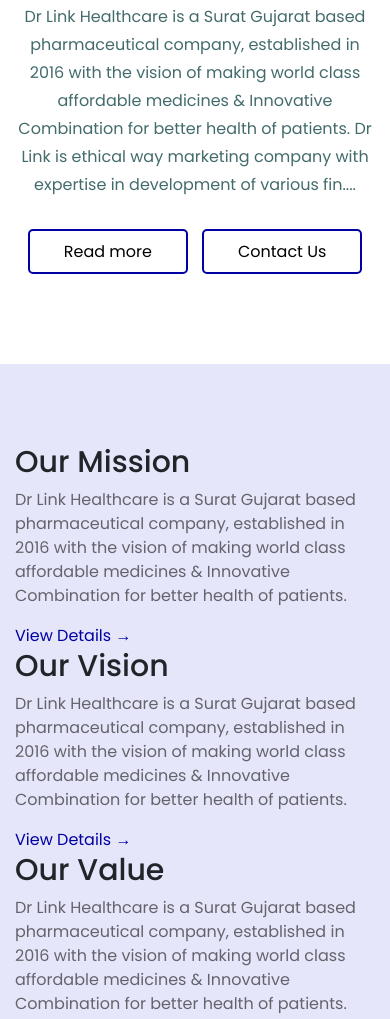
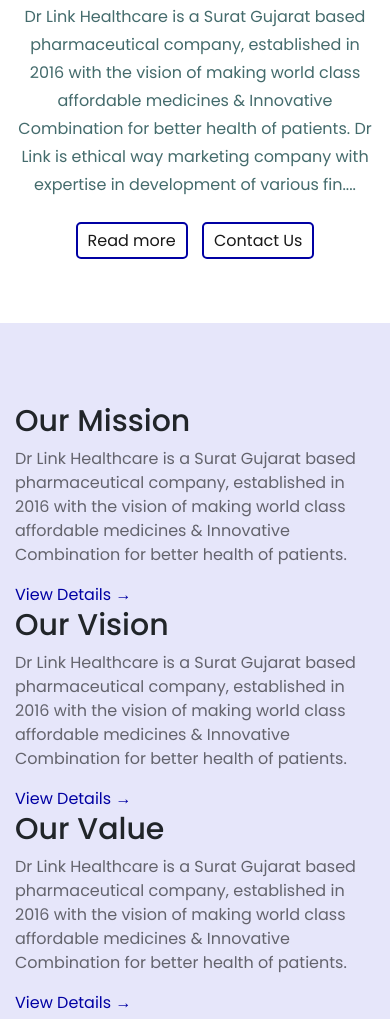
Before and after one commit to JayminPatel007/dr-link-static-site, a plain HTML site: page index.html in a window 390 px wide. Shown: the part 733-1752 px from the top of the page. Drawn offline with nearby package versions, Linux system fonts and the light colour scheme; a web font is replaced by a local one.

Commit message:
some changes

```diff
--- a/css/style.css
+++ b/css/style.css
@@ -104,13 +104,15 @@ span.brand {
     color:#033738bd;
     margin-bottom: 30px;
 }
-.about-btn button {
+.about-btn a {
     width: 160px;
     height: 45px;
       transition: all 0.5s;
     border: 2px solid #0000a3;
     border-radius: 5px;
     margin: 0px 5px;
+    color: #181818;
+    padding: 5px 10px;
     background-color: transparent;
 }
 .img-icon:after {
@@ -160,7 +162,7 @@ span.brand {
 	margin: 80px 0px;
 }
 .header ul li a:hover {
-    color: #fff;
+    color: #0000a3;
     position: relative;
   }
 .div-color {
@@ -220,9 +222,10 @@ span.brand {
     outline: none;
     background: #0000a34a;
 }
-.about-btn button:hover {
+.about-btn a:hover {
     background-color: #0000a3;
     color: #fff;
+    text-decoration: none;
 }
 
 
@@ -521,16 +524,16 @@ transition: all 0.5s;
 .contact-detail {
     margin-top: 50px;
 }
-.about-btn button {
+.about-btn a {
 
     margin-bottom: 20px;
     }
-    .about-btn button:last-child{
+    .about-btn a:last-child{
     margin-bottom: 0px;
     }
 	.togle-menu.block {
     display: block;
-    position: absolute;
+    position: fixed;
     right: 0px;
     top: 80px;
     z-index: 999;
--- a/index.html
+++ b/index.html
@@ -2,7 +2,7 @@
 <html>
 
 <head>
-  <title>Index</title>
+  <title>Dr Link Healthcare | Home</title>
   <meta charset="utf-8">
   <meta name="viewport" content="width=device-width, initial-scale=1">
   <link rel="stylesheet" href="https://maxcdn.bootstrapcdn.com/bootstrap/4.5.2/css/bootstrap.min.css">
@@ -82,8 +82,8 @@
               <h1>Welcome to <span>Dr Link Healthcare</span></h1>
               <p>Dr Link Healthcare is a Surat Gujarat based pharmaceutical company, established in 2016 with the vision of making world class affordable medicines & Innovative Combination for better health of patients. Dr Link is ethical way marketing company with expertise in development of various fin....</p>
               <div class="about-btn">
-                <button>Read more</button>
-                <button>Contact Us</button>
+                <a href="/Company.html">Read more</a>
+                <a href="/Contact.html">Contact Us</a>
               </div>
             </div>
           </div>
```
Also changed, not shown: Company.html (+1 -1 lines), Contact.html (+1 -1 lines), Distributor.html (+1 -1 lines), Product.html (+1 -1 lines).
